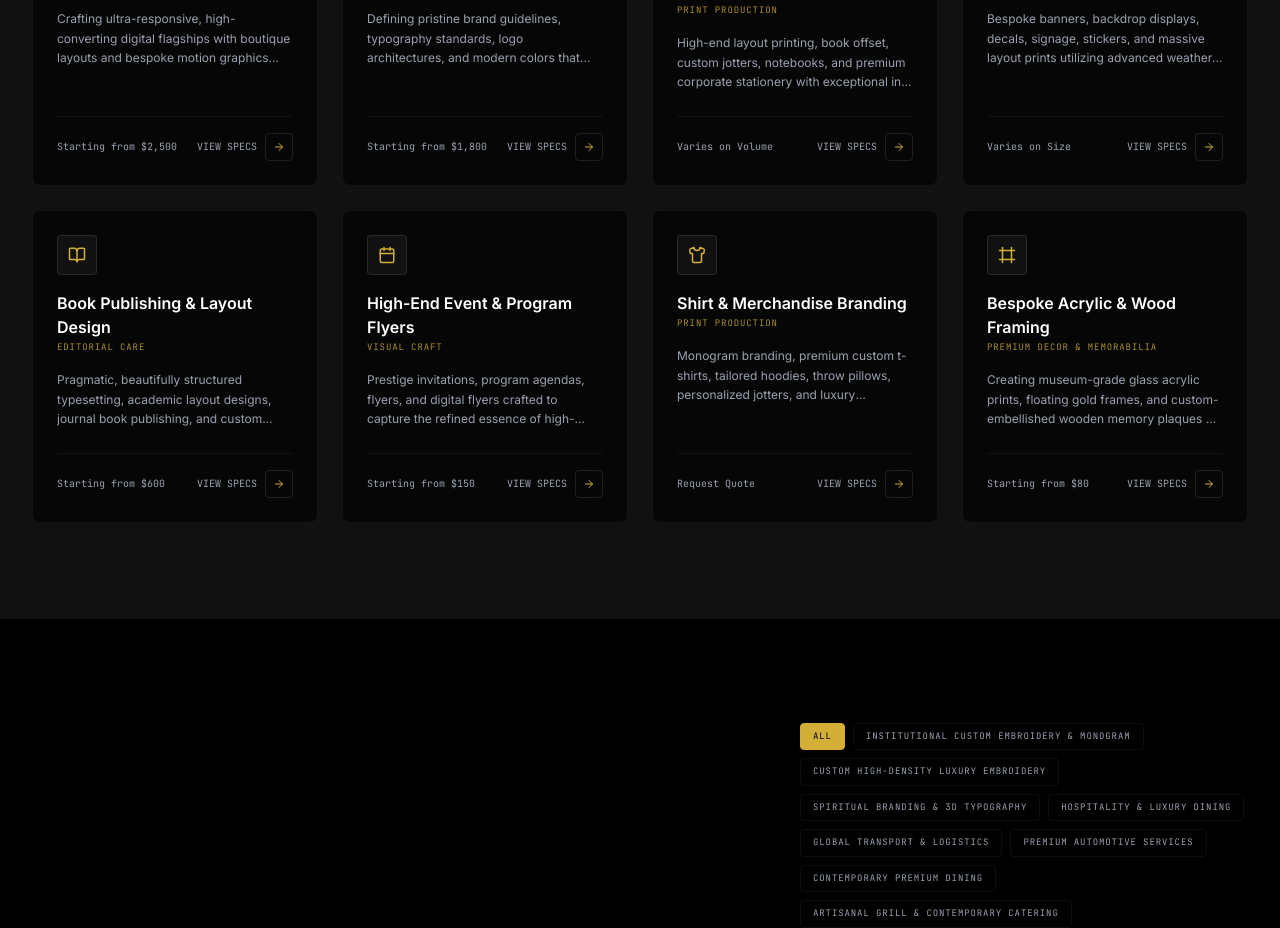
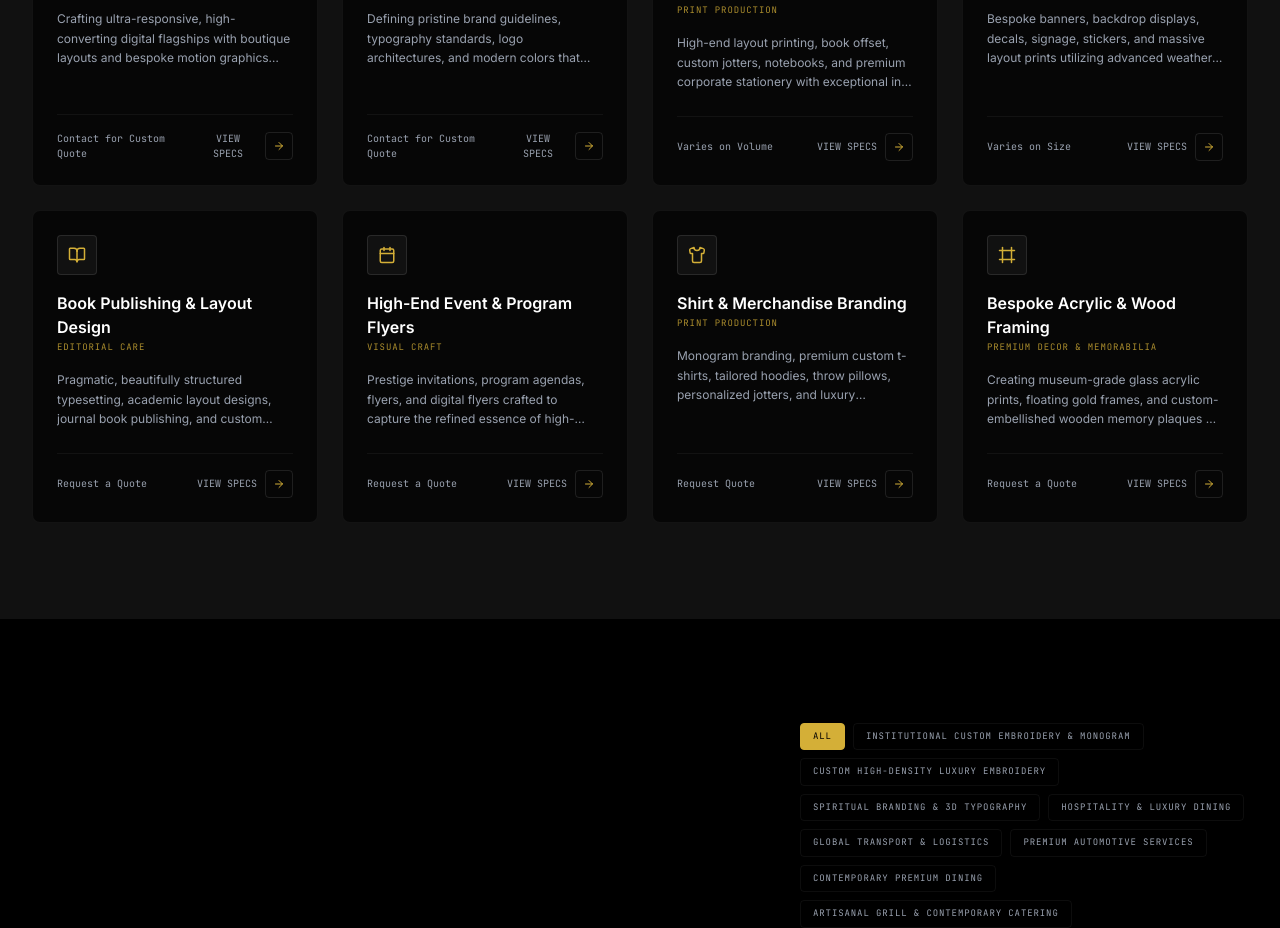
Before and after one commit to israelibitoye208-dotcom/israel-portfolio-or-printing-graphics-webdesign, a React (Vite) app: page / in a window 1280 px wide. Shown: the part 2960-3888 px from the top of the page. Built offline with nearby package versions, Linux system fonts and the light colour scheme; a web font is replaced by a local one.

Commit message:
feat: transition to custom quoting model
Update service pricing displays and booking form options to replace fixed price ranges with "Contact for Custom Quote" and "Request a Quote" to better align with the luxury positioning of the studio.

```diff
--- a/src/components/BookingForm.tsx
+++ b/src/components/BookingForm.tsx
@@ -25,7 +25,7 @@ export default function BookingForm({ services, defaultSelectedServiceId = '', v
   const [bookingTime, setBookingTime] = useState<string>('');
 
   // Quote Custom options
-  const [selectedBudget, setSelectedBudget] = useState<string>('₦5,000 - ₦100,000 / $1,000 - $3,500');
+  const [selectedBudget, setSelectedBudget] = useState<string>('Contact for Custom Quote');
   const [customBrief, setCustomBrief] = useState<string>('');
 
   // General Status
@@ -399,10 +399,8 @@ export default function BookingForm({ services, defaultSelectedServiceId = '', v
                         required
                         className="bg-black border border-white/10 rounded-sm text-xs px-3.5 py-2.5 text-white focus:outline-none focus:border-[#D4AF37] transition-all"
                       >
-                        <option value="Under $1,000">Under $1,000</option>
-                        <option value="₦5,000 - ₦100,000 / $1,000 - $3,500">₦5,000 - ₦100,000 / $1,000 - $3,500</option>
-                        <option value="$3,500 - $8,000">$3,500 - $8,000</option>
-                        <option value="$8,000+">$8,000+ Enterprise</option>
+                        <option value="Contact for Custom Quote">Contact for Custom Quote</option>
+                        <option value="Request a Quote">Request a Quote</option>
                       </select>
                     </div>
                   </div>
--- a/src/data/defaultData.ts
+++ b/src/data/defaultData.ts
@@ -39,7 +39,7 @@ export const INITIAL_CMS_STATE: CMSAppState = {
         'High-contrast layouts optimized for direct, elite positioning'
       ],
       icon: 'Monitor',
-      priceEstimate: 'Starting from $2,500',
+      priceEstimate: 'Contact for Custom Quote',
       isActive: true
     },
     {
@@ -54,7 +54,7 @@ export const INITIAL_CMS_STATE: CMSAppState = {
         'Complete suite of stationery, business card designs, and executive layouts'
       ],
       icon: 'Sparkles',
-      priceEstimate: 'Starting from $1,800',
+      priceEstimate: 'Contact for Custom Quote',
       isActive: true
     },
     {
@@ -99,7 +99,7 @@ export const INITIAL_CMS_STATE: CMSAppState = {
         'Perfect choice for corporate histories, church program books, school materials, and journals'
       ],
       icon: 'BookOpen',
-      priceEstimate: 'Starting from $600',
+      priceEstimate: 'Request a Quote',
       isActive: true
     },
     {
@@ -114,7 +114,7 @@ export const INITIAL_CMS_STATE: CMSAppState = {
         'Cohesive visual palettes tailored according to premium brand layouts'
       ],
       icon: 'Calendar',
-      priceEstimate: 'Starting from $150',
+      priceEstimate: 'Request a Quote',
       isActive: true
     },
     {
@@ -144,7 +144,7 @@ export const INITIAL_CMS_STATE: CMSAppState = {
         'Custom floating frames and heavy-duty organic wood mount placements'
       ],
       icon: 'Frame',
-      priceEstimate: 'Starting from $80',
+      priceEstimate: 'Request a Quote',
       isActive: true
     }
   ],
```
